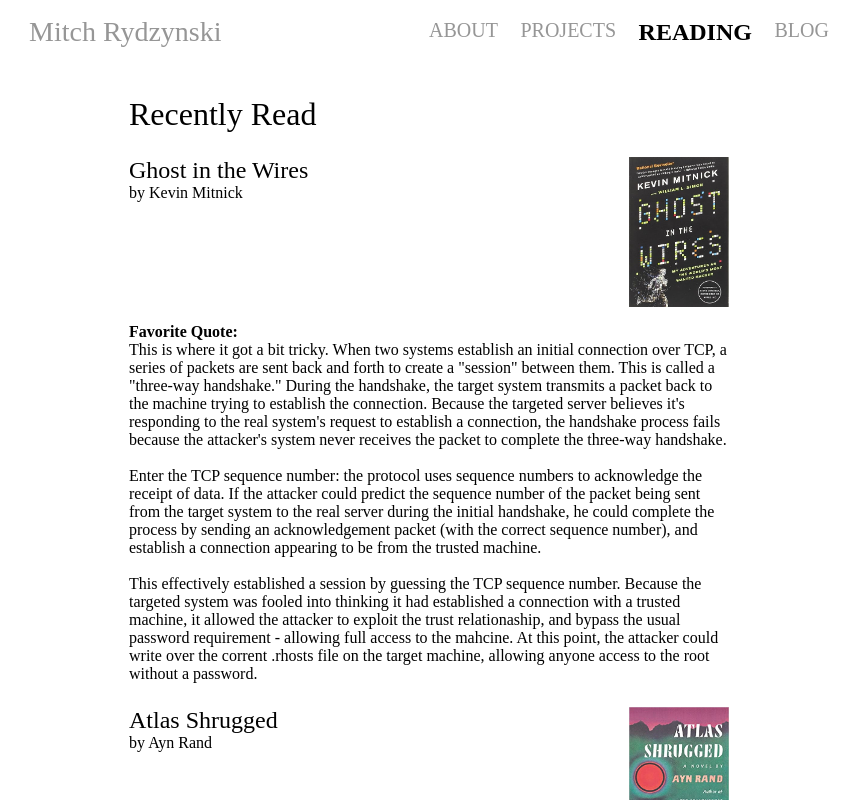
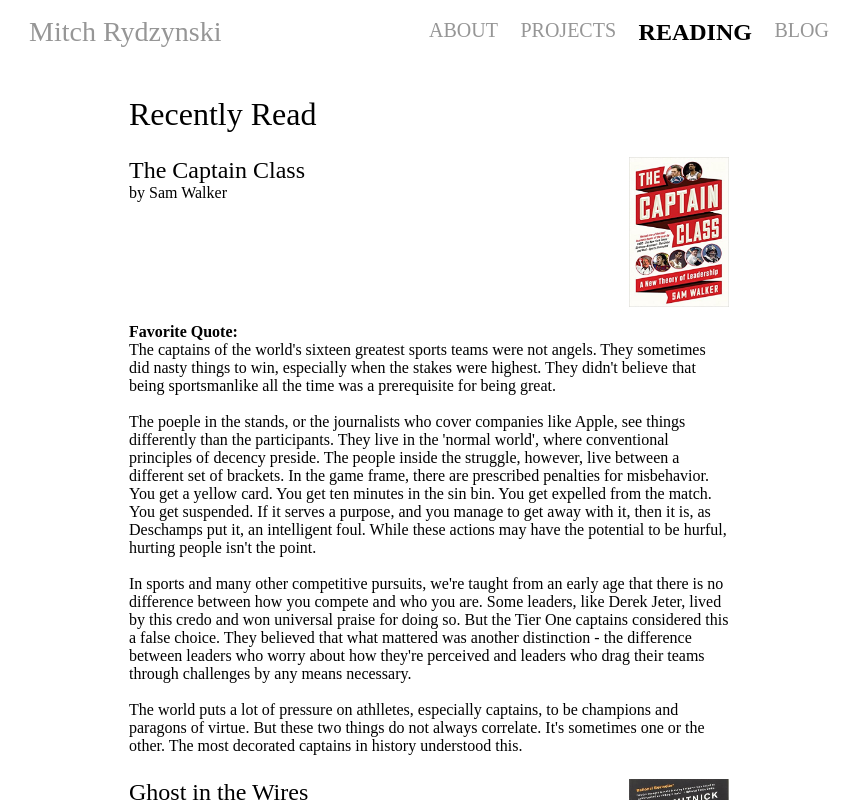
Before and after one commit to rydzynskim/rydzynskim.github.io, a React app: page /#/reading in a window 1280 px wide. Shown: the top 800 px of the page, without its empty margins (211-1070 px from the left). Built offline with nearby package versions, Linux system fonts and the light colour scheme; the HTML template or start-up script is replaced by a standard one.

Commit message:
added captain class to reading

```diff
--- a/src/pages/books/page.tsx
+++ b/src/pages/books/page.tsx
@@ -112,6 +112,31 @@ function Reading(): React.ReactElement {
     <div className={classes.container}>
       <div className={classes.sectionContainer}>
         <div className={classes.sectionText}>Recently Read</div>
+        <ReadBook
+          title="The Captain Class"
+          author="Sam Walker"
+          img={theCaptainClass}
+          imgAlt="The Captain Class"
+          quote="The captains of the world's sixteen greatest sports teams were not angels. They sometimes did nasty things to win, especially when the stakes were highest.
+                They didn't believe that being sportsmanlike all the time was a prerequisite for being great.
+                <br>
+                <br>
+                The poeple in the stands, or the journalists who cover companies like Apple, see things differently than the participants. They live in the 'normal world',
+                where conventional principles of decency preside. The people inside the struggle, however, live between a different set of brackets. In the game frame, there
+                are prescribed penalties for misbehavior. You get a yellow card. You get ten minutes in the sin bin. You get expelled from the match. You get suspended. If it serves
+                a purpose, and you manage to get away with it, then it is, as Deschamps put it, an intelligent foul. While these actions may have the potential to be hurful,
+                hurting people isn't the point.
+                <br>
+                <br>
+                In sports and many other competitive pursuits, we're taught from an early age that there is no difference between how you compete and who you are. Some leaders,
+                like Derek Jeter, lived by this credo and won universal praise for doing so. But the Tier One captains considered this a false choice. They believed that what
+                mattered was another distinction - the difference between leaders who worry about how they're perceived and leaders who drag their teams through
+                challenges by any means necessary.
+                <br>
+                <br>
+                The world puts a lot of pressure on athlletes, especially captains, to be champions and paragons of virtue. But these two things do not always correlate.
+                It's sometimes one or the other. The most decorated captains in history understood this."
+        />
         <ReadBook
           title="Ghost in the Wires"
           author="Kevin Mitnick"
@@ -283,12 +308,6 @@ function Reading(): React.ReactElement {
           imgAlt="Dune"
         />
         <UpcomingBook
-          title="The Captain Class"
-          author="Sam Walker"
-          img={theCaptainClass}
-          imgAlt="The Captain Class"
-        />
-        <UpcomingBook
           title="The Vital Question"
           author="Nick Lane"
           img={theVitalQuestion}
```
Also changed, not shown: 1 other file (tests, documents, lock files or other folders).
